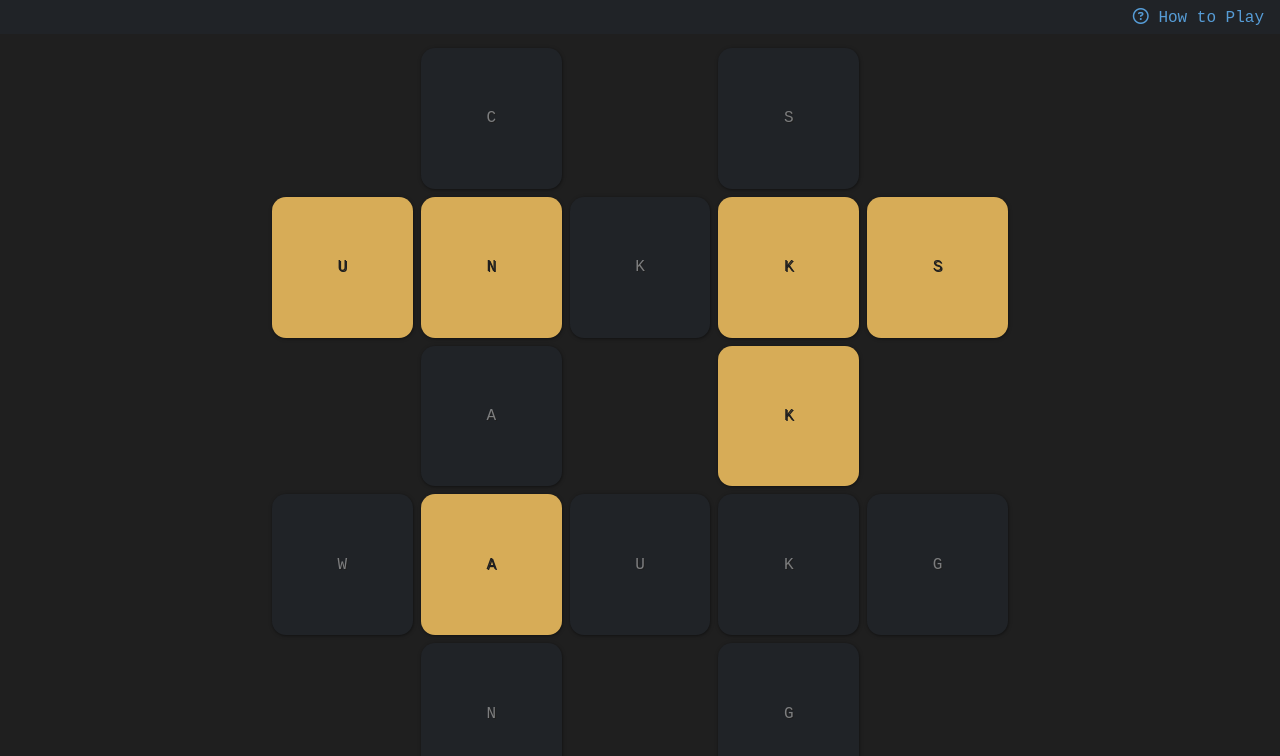
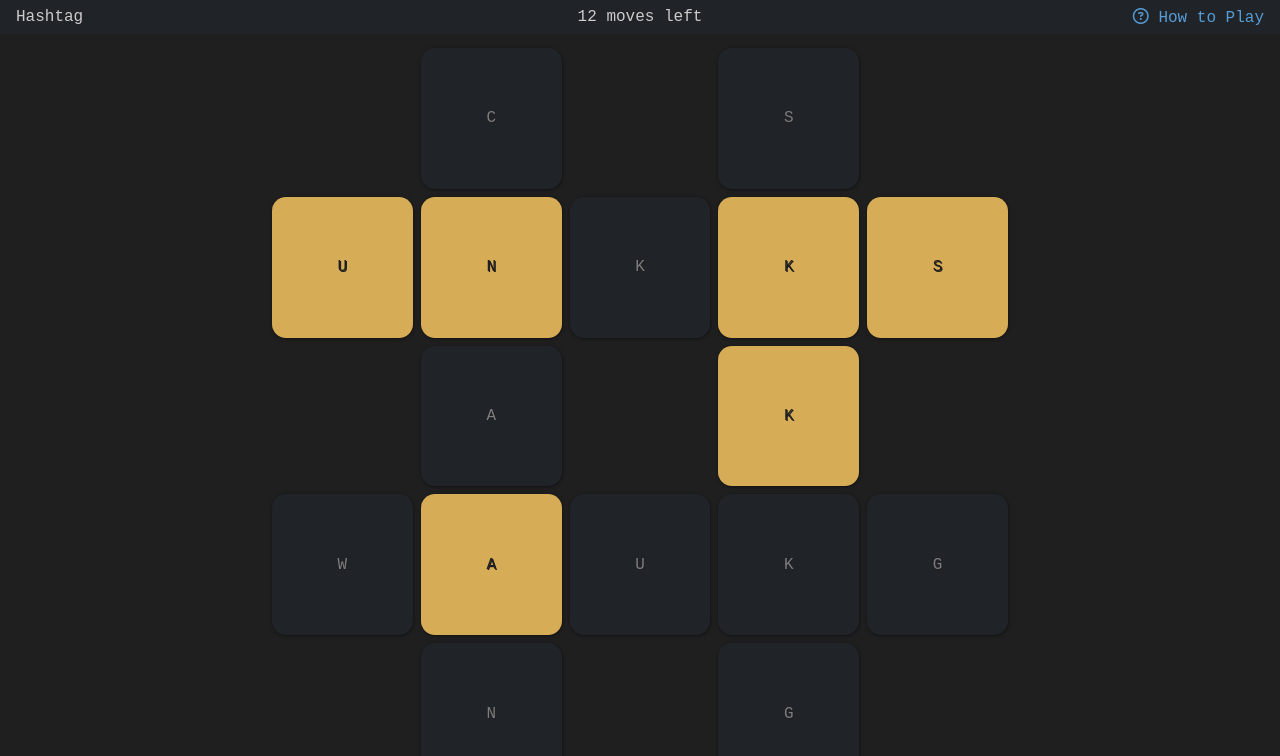
Before and after one commit to csalinas-dev/csalinas-dev-site, a React (Create React App) app: page /hashtag in a window 1280 px wide. Shown: the top 756 px of the page. Built offline with nearby package versions, Linux system fonts and the light colour scheme; a web font is replaced by a local one.

Commit message:
feat(hashtag): toolbar
Closes #48

```diff
--- /dev/null
+++ b/src/pages/hashtag/Toolbar.jsx
@@ -0,0 +1,53 @@
+import { useContext } from "react";
+import { Context } from "./context";
+import { Link } from "react-router-dom";
+
+const { default: styled } = require("@emotion/styled");
+
+const Container = styled.div`
+  background-color: var(--absentBackground);
+  display: flex;
+  flex-flow: row nowrap;
+  font-size: 1rem;
+  justify-content: end;
+  left: 0;
+  line-height: 1rem;
+  padding: 0.5rem 1rem;
+  position: absolute;
+  right: 0;
+  top: 0;
+
+  > div {
+    align-items: center;
+    display: flex;
+    flex-flow: row nowrap;
+    flex: 1 1 0;
+    justify-content: center;
+
+    &:first-of-type {
+      justify-content: start;
+    }
+
+    &:last-of-type {
+      justify-content: end;
+    }
+  }
+`;
+
+export const Toolbar = () => {
+  const {
+    state: { moves },
+  } = useContext(Context);
+
+  return (
+    <Container>
+      <div>Hashtag</div>
+      <div>{12 - moves} moves left</div>
+      <div>
+        <Link to="instructions">
+          <i className="fa-regular fa-circle-question" /> How to Play
+        </Link>
+      </div>
+    </Container>
+  );
+};
--- a/src/pages/hashtag/context/reducer/swapTiles.js
+++ b/src/pages/hashtag/context/reducer/swapTiles.js
@@ -12,5 +12,6 @@ export const swapTiles = ({ tileInHand, board, ...state }, tileDroppedOn) => {
     ...state,
     board: updatedBoard,
     tileInHand: null,
+    moves: state.moves + 1,
   };
 };
--- a/src/pages/hashtag/index.jsx
+++ b/src/pages/hashtag/index.jsx
@@ -1,9 +1,9 @@
 import { useEffect } from "react";
 import styled from "@emotion/styled";
-import { Link } from "react-router-dom";
 
 import { ContextProvider } from "./context";
 import { Gameboard } from "./Gameboard";
+import { Toolbar } from "./Toolbar";
 
 const Container = styled.div`
   align-items: center;
@@ -16,20 +16,6 @@ const Container = styled.div`
   width: 100vw;
 `;
 
-const Toolbar = styled.div`
-  background-color: var(--absentBackground);
-  display: flex;
-  flex-flow: row nowrap;
-  font-size: 1rem;
-  justify-content: end;
-  left: 0;
-  line-height: 1rem;
-  padding: 0.5rem 1rem;
-  position: absolute;
-  right: 0;
-  top: 0;
-`;
-
 export const Hashtag = () => {
   useEffect(() => {
     document.title = "Hashtag | Christopher Salinas Jr.";
@@ -38,11 +24,7 @@ export const Hashtag = () => {
   return (
     <ContextProvider>
       <Container>
-        <Toolbar>
-          <Link to="instructions">
-            <i className="fa-regular fa-circle-question" /> How to Play
-          </Link>
-        </Toolbar>
+        <Toolbar />
         <Gameboard />
       </Container>
     </ContextProvider>
```
